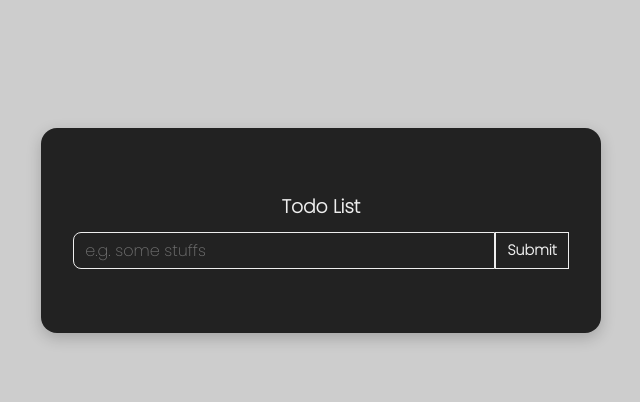
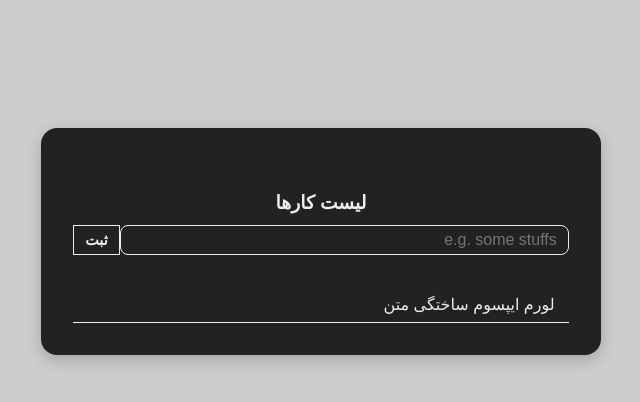
Before and after one commit to hamed-zeidabadi/crud-pure-node-js, a website: page public/index.html in a window 1280 px wide. Shown: the whole page, without its empty margins (319-959 px from the left). Drawn offline with Linux system fonts and the light colour scheme; a small style sheet from the web is missing; a web font is replaced by a local one.

Commit message:
add font vazir & yekan from cdn

```diff
--- a/public/index.html
+++ b/public/index.html
@@ -7,28 +7,31 @@
     <meta name="viewport" content="width=device-width, initial-scale=1.0">
     <title>لیست کارهای روزانه</title>
     <link rel="stylesheet" href="style.css">
+    <link href="https://cdn.jsdelivr.net/gh/rastikerdar/vazirmatn@v33.003/Vazirmatn-font-face.css" rel="stylesheet"
+        type="text/css" />
+
 </head>
 
 <body>
     <main>
         <form class="top">
             <p class="alert"></p>
-            <h3 class="title">Todo List</h3>
+            <h3 class="title">لیست کارها</h3>
             <div class="control">
                 <input type="text" id="entry" placeholder="e.g. some stuffs">
-                <button type="submit" class="btn submit-btn">Submit</button>
-                <button type="button" class="btn cancel-btn d-none">Cancel</button>
+                <button type="submit" class="btn submit-btn">ثبت</button>
+                <button type="button" class="btn cancel-btn d-none">لغو</button>
             </div>
         </form>
 
         <div class="bottom">
             <ul class="list-container">
-                <!-- <li class="list-item">
-                    <p class="text">Lorem ipsum dolor sit.</p>
+                <li class="list-item">
+                    <p class="text"> لورم ایپسوم ساختگی متن</p>
                     <i class="fas fa-edit"></i>
                     <i class="fas fa-check"></i>
                     <i class="fas fa-trash-alt"></i>
-                </li> -->
+                </li>
             </ul>
             <button class="btn clear-btn d-none">Clear Items</button>
         </div>
--- a/public/style.css
+++ b/public/style.css
@@ -1,4 +1,17 @@
-@import url("https://fonts.googleapis.com/css2?family=Poppins:wght@100;200&display=swap");
+/* add font family Yekan */
+@font-face {
+    font-family: "Yekan";
+    src: url("https://cdn.fontcdn.ir/Fonts/Yekan/1cdce741b89d94b75c1b52dfbfc7bc3b1eb1a8d2ecb9da71753e17219a1b8057.woff2") format("woff2");
+    font-weight: 400;
+    font-style: normal;
+}
+
+@font-face {
+    font-family: "Yekan";
+    src: url("https://cdn.fontcdn.ir/Fonts/Yekan/8b3d4ccc94807967874f481b0ea82d0f26cda739c2fad3b923f28d8915af064f.woff2") format("woff2");
+    font-weight: 700;
+    font-style: normal;
+}
 
 *,
 ::after,
@@ -12,7 +25,8 @@ body {
     background: #cdcdcd;
     min-height: 100vh;
     overflow: hidden;
-    font-family: "Poppins", sans-serif;
+    font-family: "Yekan", 'Vazirmatn', sans-serif;
+    direction: rtl !important;
 }
 
 main {
@@ -23,7 +37,7 @@ main {
     background: #222;
     color: #eee;
     box-shadow: 0 5px 15px rgba(0, 0, 0, 0.2);
-    border-radius: 1em;
+    border-radius: 1rem;
     padding: 2rem;
 }
 
@@ -63,15 +77,15 @@ main {
     border: 1px solid #eee;
     background: #222;
     color: #eee;
-    border-radius: 0.5rem 0 0 0.5rem;
+    border-radius: 0.5rem 0.5rem;
     font-size: 1rem;
     padding: 0.3rem 0.7rem;
     flex: 1;
-    font-family: "Poppins", sans-serif;
+    font-family: "Yekan", sans-serif;
 }
 
 .btn {
-    font-family: "Poppins", sans-serif;
+    font-family: "Yekan", sans-serif;
     font-weight: bold;
 }
 
```
